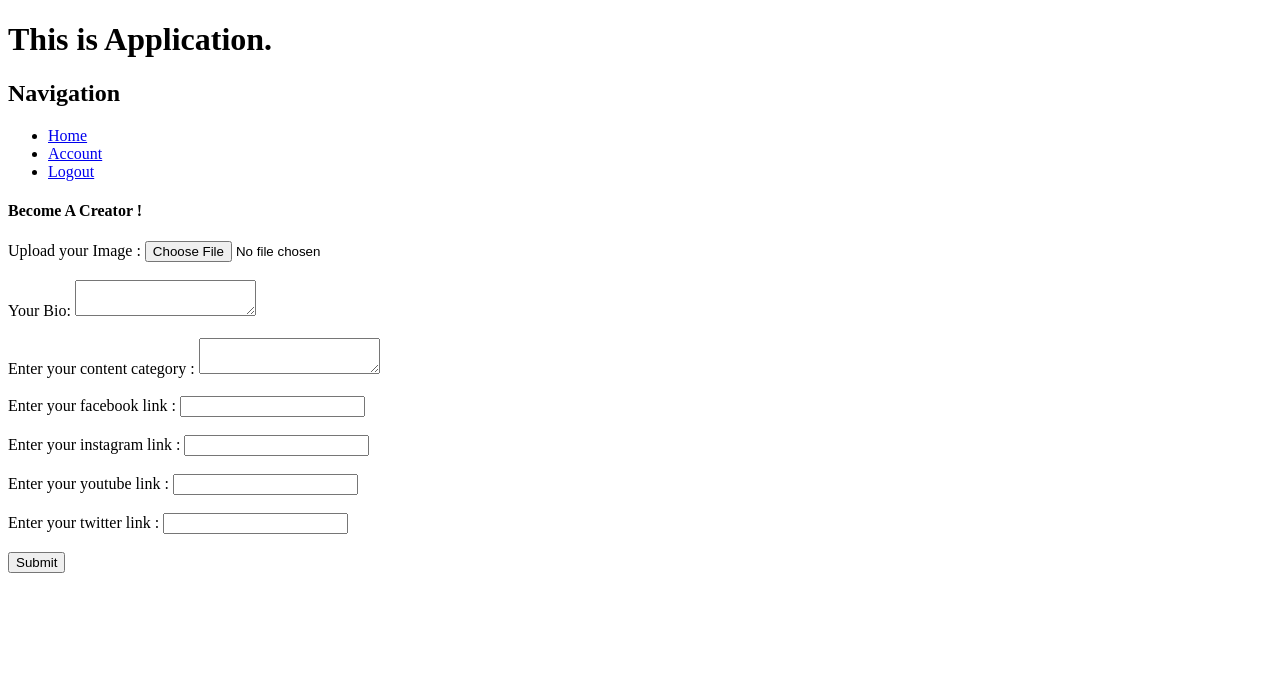
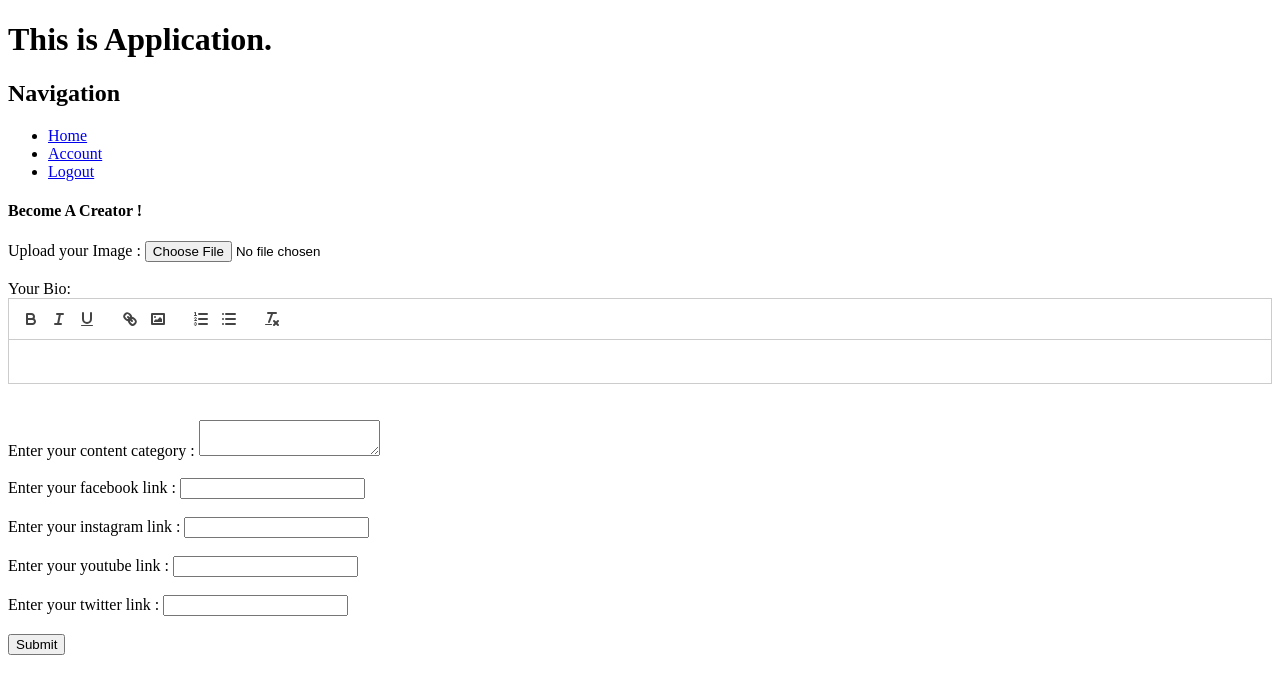
Before and after one commit to snhaRisa/content-creator-front-end, a React (Create React App) app: page /change-to-creator in a window 1280 px wide. Shown: the top 694 px of the page. Built offline with nearby package versions, Linux system fonts and the light colour scheme; sample sign-in values are in the browser's storage.

Commit message:
Rich Text Editor Integrated

```diff
--- a/src/Components/CreatorAccount.js
+++ b/src/Components/CreatorAccount.js
@@ -1,5 +1,7 @@
 import React from 'react';
 import { useSelector } from 'react-redux';
+import ReactQuill from 'react-quill';
+import 'react-quill/dist/quill.snow.css'; // Import the CSS styles
 
 const CreatorAccount = (props)=>
 {
--- a/src/Components/CreatorForm.js
+++ b/src/Components/CreatorForm.js
@@ -1,6 +1,8 @@
 import React, {useState} from "react";
 import {useHistory} from 'react-router-dom';
 import {useDispatch} from 'react-redux';
+import ReactQuill from 'react-quill';
+import 'react-quill/dist/quill.snow.css'; // Import the CSS styles
 
 import { startRegisterCreator } from "../Actions/usersAction";
 
@@ -9,6 +11,8 @@ const CreatorForm = (props)=>
     const history = useHistory();
     const dispatch = useDispatch();
 
+    const [richText, setRichText] = useState('');
+    const [plainText, setPlainText] = useState('');
     const [errors, setErrors] = useState({});
     const [creator, setCreator] = useState({
         image: '', //store the URL
@@ -22,6 +26,13 @@ const CreatorForm = (props)=>
         }
     });
 
+    function stripHtml(htmlText)
+    {
+        const tempDiv = document.createElement('div');
+        tempDiv.innerHTML = htmlText;
+        return tempDiv.innerText || tempDiv.textContent || '';
+    }
+
     function handleChange(event)
     {
         const {name, value} = event.target;
@@ -31,15 +42,19 @@ const CreatorForm = (props)=>
             const socialMediaValue = name.split('.')[1];
             setCreator({...creator, socialMedia: {...creator.socialMedia, [socialMediaValue] : value}});
         }
-        else if(name === 'bio')
-        {
-            setCreator({...creator, bio: value});
-        }
         else if(name === 'categories')
         {
             setCreator({...creator, categories: value});
         }
     };
+
+    function handleRichChange(value)
+    {
+        setRichText(value);
+        const strippedText = stripHtml(value);
+        setPlainText(strippedText);
+        setCreator({...creator, bio: strippedText});
+    }
 
     function runValidations()
     {
@@ -99,7 +114,20 @@ const CreatorForm = (props)=>
                 </div>
                 <div>
                     <label htmlFor="bio">Your Bio: </label>
-                    <textarea id='bio' name="bio" value={creator.bio} onChange={handleChange}></textarea>
+                    <ReactQuill
+                        id="bio"
+                        value={richText}
+                        name='bio'
+                        onChange={handleRichChange}
+                        modules={{
+                            toolbar: [
+                            ['bold', 'italic', 'underline'],
+                            ['link', 'image'],
+                            [{ 'list': 'ordered'}, { 'list': 'bullet' }],
+                            ['clean']
+                            ],
+                        }}
+                    />
                     {errors.bio && <span style={{color:'red'}}>{errors.bio}</span>}<br/><br/>
                 </div>
                 <div>
```
